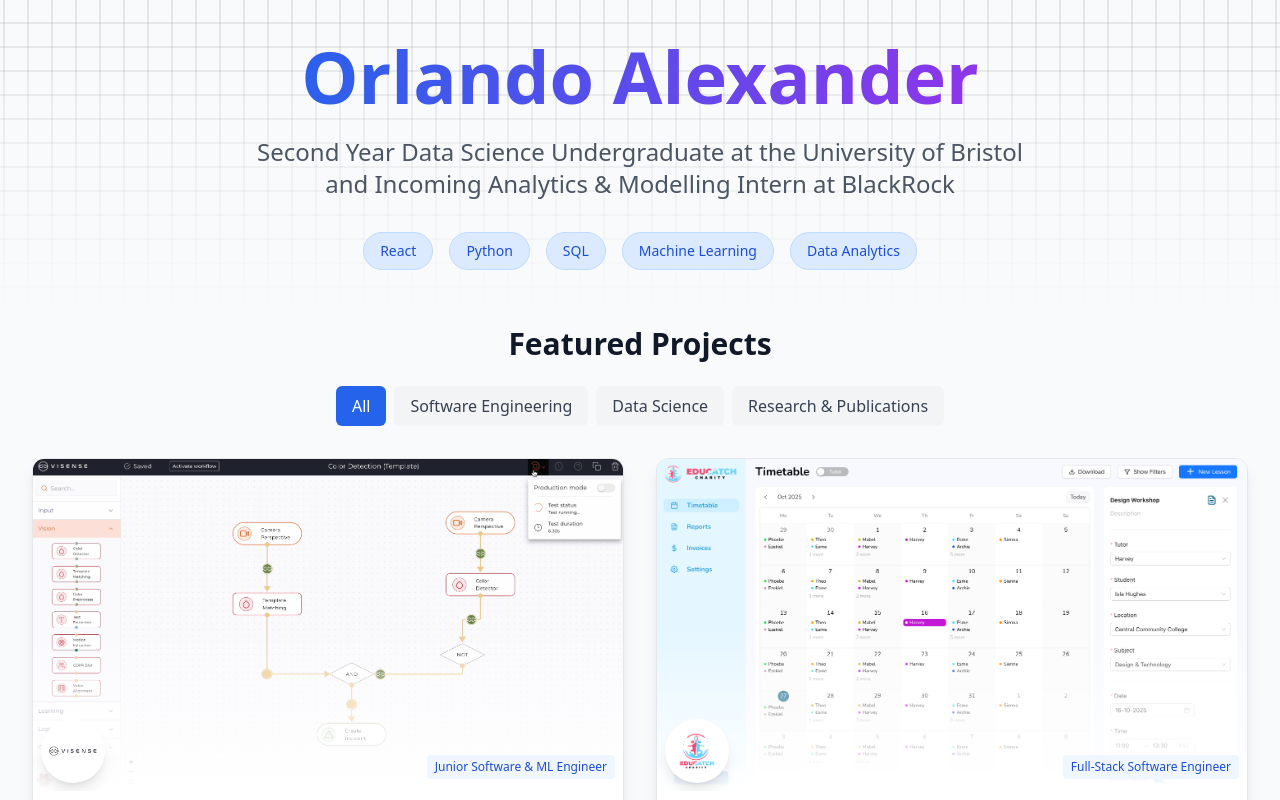
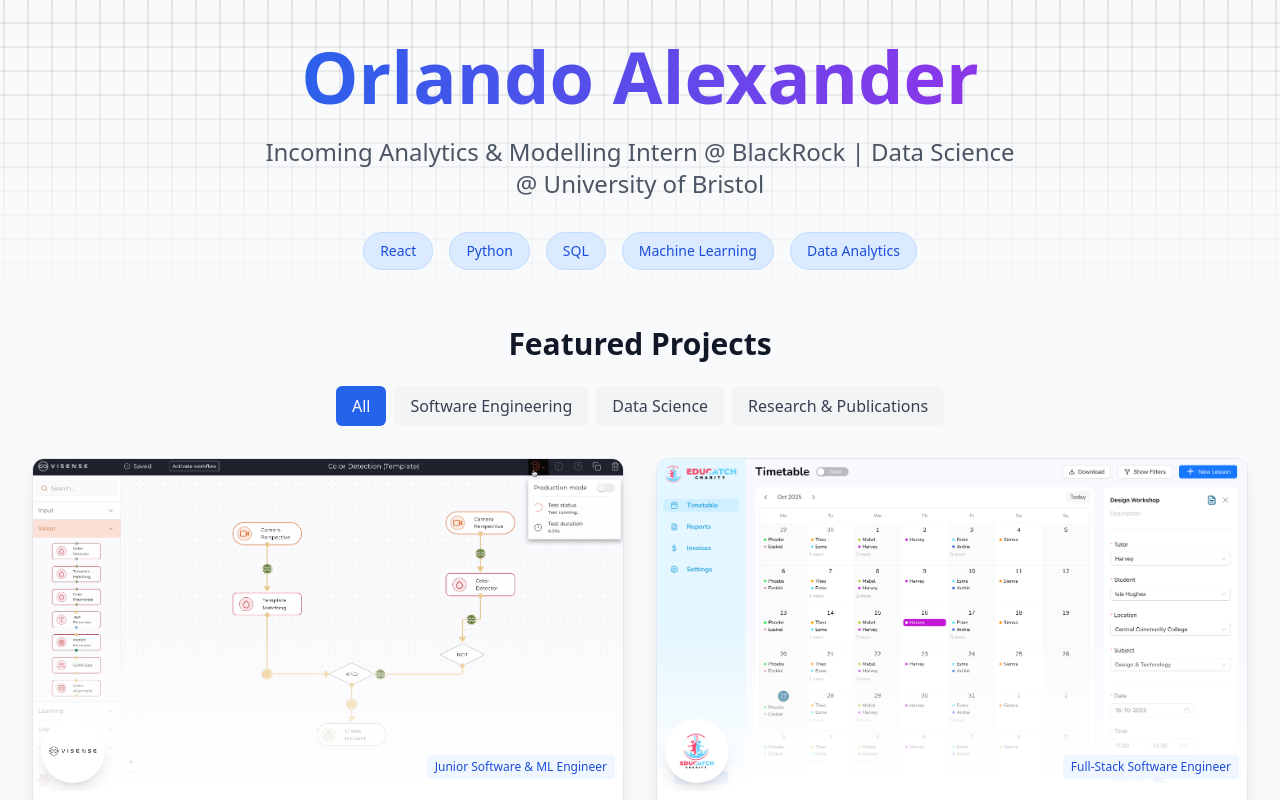
Before and after one commit to orlandoalexander/Portfolio, a Next.js app: page / in a window 1280 px wide. Shown: the top 800 px of the page. Built offline with nearby package versions, Linux system fonts and the light colour scheme.

Commit message:
Revise HeroSection description for clarity
Updated the description text for clarity and conciseness.

```diff
--- a/app/components/HeroSection.tsx
+++ b/app/components/HeroSection.tsx
@@ -19,8 +19,7 @@
             Orlando Alexander
           </h1>
           <p className="text-xl md:text-2xl text-gray-600 mb-8 max-w-3xl mx-auto">
-            Second Year Data Science Undergraduate at the University of
-            Bristol and Incoming Analytics & Modelling Intern at BlackRock
+Incoming Analytics & Modelling Intern @ BlackRock | Data Science @ University of Bristol
           </p>
           <div className="flex flex-wrap justify-center gap-4 text-sm">
             <span className="px-4 py-2 bg-blue-100 text-blue-700 rounded-full border border-blue-200">
```
